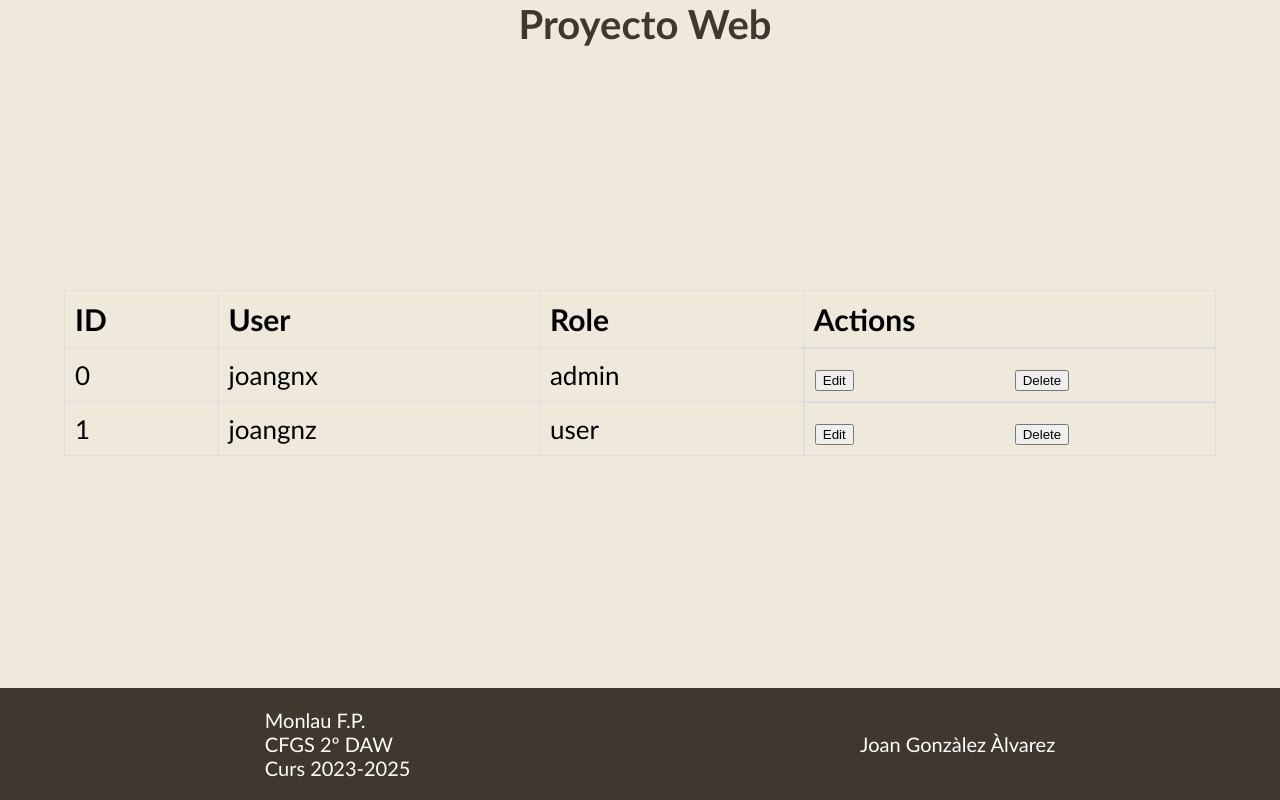
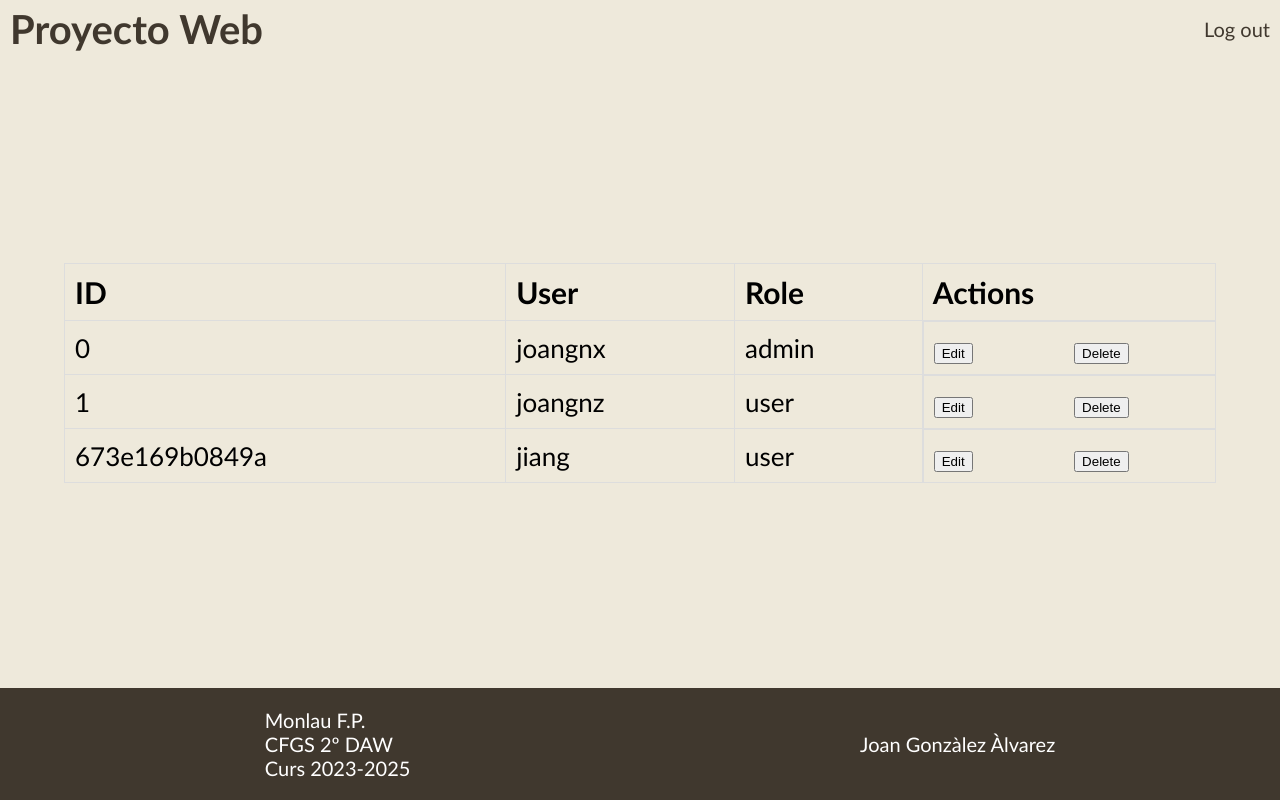
Before and after one commit to joangnz/ProyectoWeb, a PHP site: page /sites/admin.php in a window 1280 px wide. Run offline with PHP 8.4, Linux system fonts and the light colour scheme; the visitor is signed in with stand-in values (Sample User, id 1); some libraries are stand-ins or nearby versions.

Commit message:
Fixed register functionality, created new header for logged users, added logout functionality, edited some styling, extra stuff

```diff
--- a/css/header.css
+++ b/css/header.css
@@ -1,6 +1,6 @@
-#header {
+#header,
+#header-main div {
     width: 100%;
-    color: var(--secondary);
     justify-content: space-between;
 
     img {
@@ -14,4 +14,19 @@
         margin-left: 10px;
         margin-bottom: 10px;
     }
+
+    a {
+        color: var(--secondary);
+        text-decoration: none;
+        transition: 0.3s;
+    }
+
+    a:hover {
+        color: var(--primary);
+        text-decoration: underline;
+    }
 }
+
+#header-main {
+    margin: 5px 10px;
+}
--- a/css/main.css
+++ b/css/main.css
@@ -212,6 +212,7 @@
             margin: 5px;
             background: linear-gradient(to left, var(--bg) 50%, var(--primary) 50%) right;
             background-size: 200% 100%;
+            cursor: pointer;
         }
 
         label:hover {
--- a/data/users.json
+++ b/data/users.json
@@ -10,5 +10,11 @@
         "user": "joangnz",
         "password": "joangnz",
         "role": "user"
+    },
+    {
+        "id": "673e169b0849a",
+        "user": "jiang",
+        "password": "jiang",
+        "role": "user"
     }
 ]
--- a/scripts/template.js
+++ b/scripts/template.js
@@ -1,4 +1,28 @@
 
+$('#header-main').load('../sites/templates/header-main.php');
 $('#header').load('../sites/templates/header.html');
 
 $('#footer').load('../sites/templates/footer.html');
+
+$(document).ready(function () {
+    // Delegar el evento 'click' en el contenedor del header
+    $('#header-main').on('click', '#logout', function (event) {
+        event.preventDefault();  // Prevenir la acción predeterminada
+
+        // Realizar la solicitud AJAX
+        $.ajax({
+            url: 'main.php',  // Enviar la solicitud a 'main.php'
+            type: 'POST',
+            data: { action: 'logout' },  // Enviar el parámetro para identificar la acción
+            success: function (response) {
+                console.log("SUCCESS" + response);  // Aquí puedes manejar la respuesta de PHP
+                if (response === 'logged_out') {
+                    window.location.href = 'login.php';  // Redirigir al login después del logout
+                }
+            },
+            error: function () {
+                alert('Hubo un error al ejecutar la función PHP.');
+            }
+        });
+    });
+});
--- a/sites/admin.php
+++ b/sites/admin.php
@@ -93,7 +93,7 @@ function deleteUser($id)
 </head>
 
 <body>
-    <header id="header"></header>
+    <header id="header-main"></header>
     <main id="main" class="flex">
         <table>
             <thead>
--- a/sites/login.php
+++ b/sites/login.php
@@ -71,7 +71,6 @@ if ($_SERVER['REQUEST_METHOD'] === 'POST') {
     <title>Proyecto Web - Login</title>
     <script src="../scripts/jquery.min.js" defer></script>
     <script src="../scripts/template.js" defer></script>
-    <script src="../scripts/script.js" defer></script>
     <link rel="stylesheet" href="../css/styles.css">
     <link rel="stylesheet" href="../css/header.css">
     <link rel="stylesheet" href="../css/footer.css">
@@ -80,9 +79,6 @@ if ($_SERVER['REQUEST_METHOD'] === 'POST') {
 </head>
 
 <body>
-    <p><?php echo $userFailed ? "Failed" : "Not failed";
-    echo " | ";
-    echo $passwordFailed ? "P Failed" : "P Not failed" ?></p>
     <header id="header"></header>
     <main id="main" class="flex">
         <div id="loginCell">
--- /dev/null
+++ b/sites/templates/header-main.php
@@ -0,0 +1,9 @@
+<!DOCTYPE html>
+
+<div class="flex">
+    <a href="main.php">
+        <h1>Proyecto Web</h1>
+    </a>
+
+    <a id="logout" href="#">Log out</a>
+</div>
```
Also changed, not shown: sites/main.php (+8 -2 lines), sites/register.php (+21 -20 lines).
